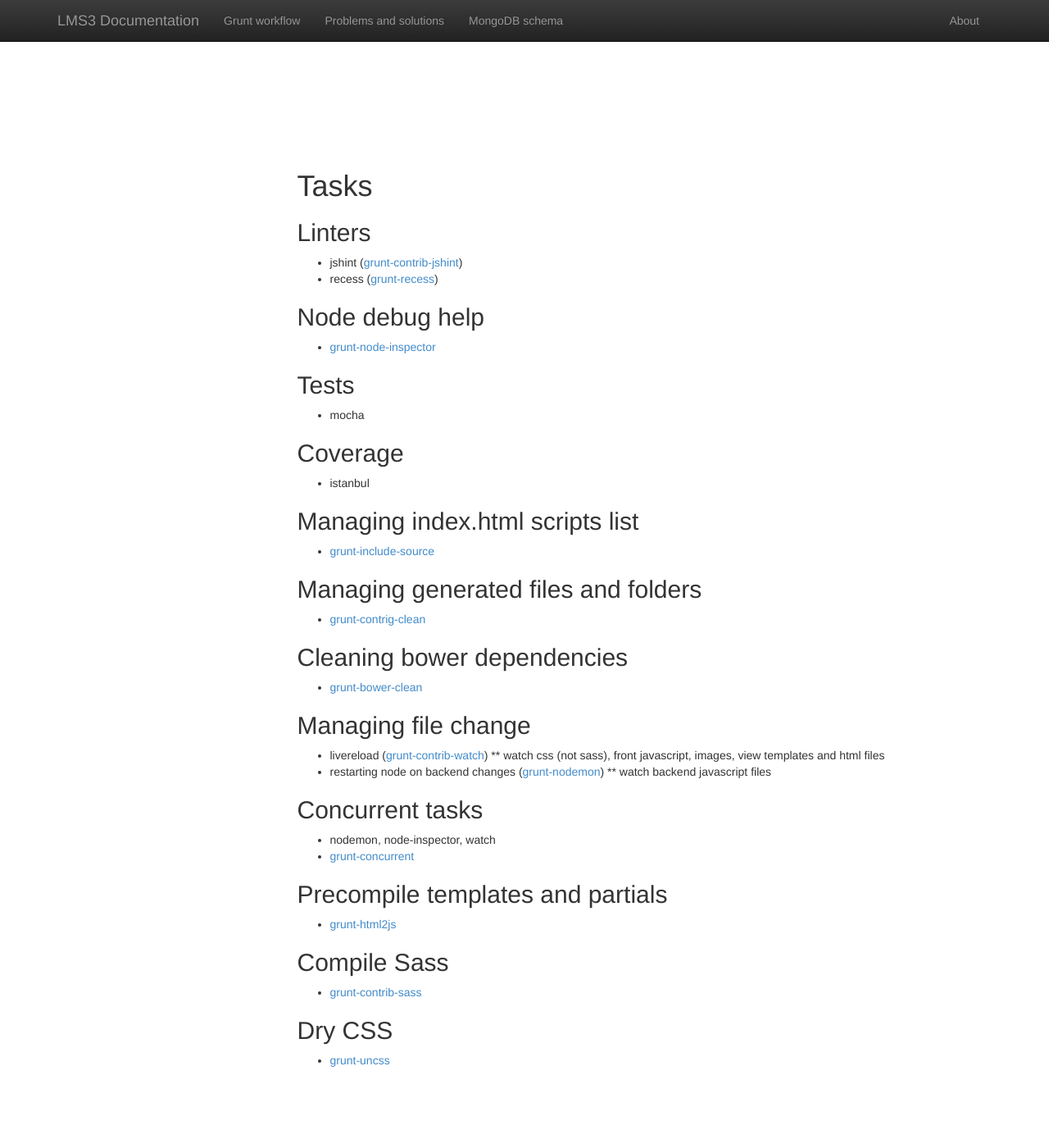
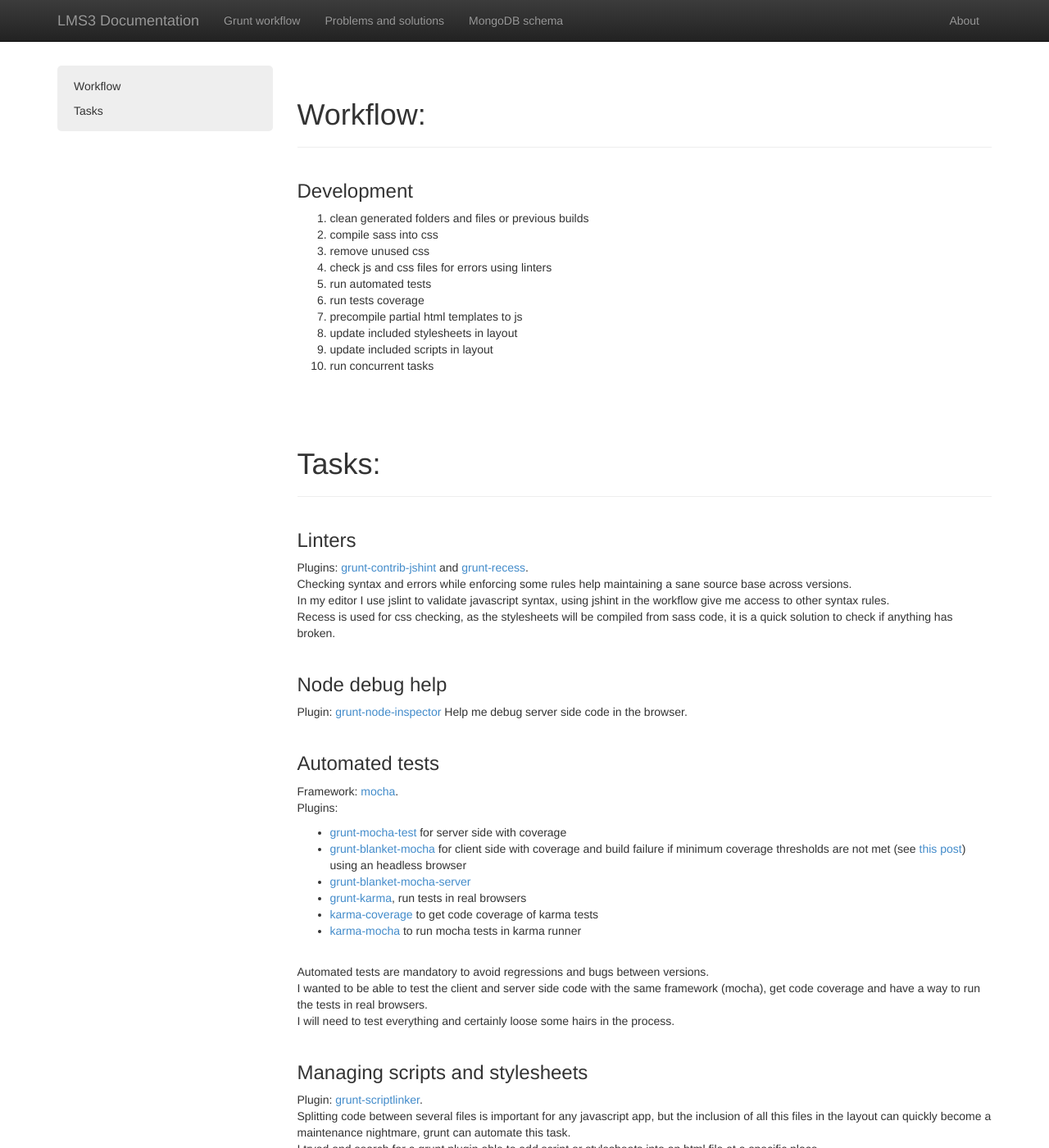
Before and after one commit to gmoulin/lms3, a Jekyll site: the page built from grunt-workflow.html, in a window 1280 px wide and 1400 px high. Shown: the whole window at 82% size. Built offline with Jekyll 4.4.1, drawn with Linux system fonts in a browser that asks for light colours; nearby versions of some CDN libraries; some of the changed text lies outside the part shown.

Commit message:
more tweaks, grunt workflow cleaned and improved

```diff
--- a/_includes/nav.html
+++ b/_includes/nav.html
@@ -12,7 +12,7 @@
 		<nav class="collapse navbar-collapse" role="navigation">
 			<ul class="nav navbar-nav">
 				<li{% if page.slug == "grunt-worflow" %} class="active"{% endif %}>
-					<a href="{{ site.baseurl }}grunt-worflow.html">Grunt workflow</a>
+					<a href="{{ site.baseurl }}grunt-workflow.html">Grunt workflow</a>
 				</li>
 				<li{% if page.slug == "problems-and-solutions" %} class="active"{% endif %}>
 					<a href="{{ site.baseurl }}problems-and-solutions.html">Problems and solutions</a>
--- a/_layouts/default.html
+++ b/_layouts/default.html
@@ -77,38 +76,26 @@
 					$navSidebar.find('.nav-sidenav').html( sidenav );
 				}
 
-				//second manage the navbar + scrollspy gaps
-				var fixNav = function(){
-					var value = parseInt($navbar.outerHeight(true), 10) + 10,
-						style = document.createElement('style'),
-						css = 'body { padding-top: '+ value +'px; } h1[id], h3[id] { padding-top: '+ value +'px; margin-top: '+ (Math.floor(value / 2) + 5) +'px; }';
+				//refresh the offset gap for scrollspy
+				$body.scrollspy({
+					target: '.nav-sidebar',
+					offset: 100
+				});
 
-					style.type = 'text/css';
-					if( style.styleSheet ){
-						style.styleSheet.cssText = css;
-					} else {
-						style.appendChild( document.createTextNode(css) );
-					}
+				//smooth scroll on sidebar anchor click
+				$navSidebar
+					.on('click', '.nav-sidenav a', function(e){
+						e.preventDefault();
 
-					$head[0].appendChild( style );
+						var hash = this.hash;
 
-					//remove previous generated styles
-					$head.find('style').filter(':not(:last-child)').remove();
-
-					//refresh the offset value for scrollspy
-					$body.scrollspy({
-						target: '.nav-sidebar',
-						offset: value
-					});
-				};
-
-				$(window)
-					.on('load', function(){
-						fixNav();
+						$('html, body').animate({
+							scrollTop: $(this.hash).offset().top - 85 //manage the top fixed navbar height
+						}, 300, function(){
+							window.location.hash = hash;
+						});
 					})
-					.resize(function(){
-						fixNav();
-					});
+				;
 			});
 		</script>
 	</body>
--- a/assets/css/styles.css
+++ b/assets/css/styles.css
@@ -1,36 +1,109 @@
-.nav-sidenav .active > a {
-	font-weight: bold;
+body {
+  position: relative; /* For scrollyspy */
+  padding-top: 50px; /* Account for fixed navbar */
 }
 
-.nav-sidenav .nav {
-	margin-left: 10px;
-}
-
-.nav-sidenav .nav li {
-	font-size: 12px;
-}
-
-.doc-section {
+/* Space things out */
+.doc-section + .doc-section {
 	padding-top: 40px;
-}
-
-h1[id],
-h3[id] {
-	padding-top: 80px;
-	margin-top: -45px;
-}
-
-.nav-sidenav {
-	background-color: #eee;
-}
-
-.nav-sidenav .active > ul {
-	display: block;
-}
-.nav-sidenav .nav {
-	display: none;
-	margin-bottom: 8px;
 }
 
 /* pygments and bootstrap fix */
 code { background: transparent; }
+
+.intro {
+	padding-top: 30px;
+}
+
+h3[id] {
+	margin-top: 40px;
+}
+
+/**
+ * Side navigation
+ *
+ * Scrollspy and affixed enhanced navigation
+ */
+
+/* By default it's not affixed in mobile views, so undo that */
+.nav-sidebar.affix {
+	position: static;
+}
+
+/* First level of nav */
+.nav-sidenav {
+	margin-top: 30px;
+	margin-bottom: 30px;
+	padding-top: 10px;
+	padding-bottom: 10px;
+	background-color: #eee;
+	border-radius: 5px;
+}
+
+/* All levels of nav */
+.nav-sidenav li > a {
+	display: block;
+	color: #333;
+	padding: 5px 20px;
+}
+
+.nav-sidenav li > a:hover,
+.nav-sidenav li > a:focus {
+	text-decoration: none;
+	background-color: #ccc;
+	border-right: 1px solid #aaa;
+}
+
+.nav-sidenav .active > a,
+.nav-sidenav .active:hover > a,
+.nav-sidenav .active:focus > a {
+	font-weight: bold;
+	color: #222;
+	background-color: transparent;
+	border-right: 1px solid #aaa;
+}
+
+/* Nav: second level (shown on .active) */
+.nav-sidenav .nav {
+	display: none; /* Hide by default, but at >768px, show it */
+	margin-bottom: 8px;
+}
+
+.nav-sidenav .nav > li > a {
+	padding-top: 3px;
+	padding-bottom: 3px;
+	padding-left: 30px;
+	font-size: 90%;
+}
+
+/* Show and affix the side nav when space allows it */
+@media (min-width: 992px) {
+	.nav-sidenav .active ul {
+		display: block;
+	}
+	/* Widen the fixed sidebar */
+	.nav-sidebar.affix,
+	.nav-sidebar.affix-bottom {
+		width: 213px;
+	}
+	.nav-sidebar.affix {
+		position: fixed; /* Undo the static from mobile first approach */
+		top: 80px;
+	}
+	.nav-sidebar.affix-bottom {
+		position: absolute; /* Undo the static from mobile first approach */
+	}
+	.nav-sidebar.affix-bottom .nav-sidenav,
+	.nav-sidebar.affix .nav-sidenav {
+		margin-top: 0;
+		margin-bottom: 0;
+	}
+}
+
+@media (min-width: 1200px) {
+	/* Widen the fixed sidebar again */
+	.nav-sidebar.affix-bottom,
+	.nav-sidebar.affix {
+		width: 263px;
+	}
+}
--- /dev/null
+++ b/grunt-workflow.html
@@ -0,0 +1,147 @@
+---
+layout: default
+title: Grunt workflow
+---
+<div class="intro">
+	<p>
+
+	</p>
+</div>
+
+<!-- Workflow -->
+<div class="doc-section">
+	<div class="page-header">
+		<h1 id="workflow">Workflow:</h1>
+	</div>
+
+	<h3 id="development">Development</h3>
+	<p>
+		<ol>
+			<li>clean generated folders and files or previous builds</li>
+			<li>compile sass into css</li>
+			<li>remove unused css</li>
+			<li>check js and css files for errors using linters</li>
+			<li>run automated tests</li>
+			<li>run tests coverage</li>
+			<li>precompile partial html templates to js</li>
+			<li>update included stylesheets in layout</li>
+			<li>update included scripts in layout</li>
+			<li>run concurrent tasks</li>
+		</ol>
+	</p>
+</div>
+<!--/Workflow -->
+
+<!-- Tasks -->
+<div class="doc-section">
+	<div class="page-header">
+		<h1 id="tasks">Tasks:</h1>
+	</div>
+
+	<h3 id="linters">Linters</h3>
+	<p>
+		Plugins: <a href="https://github.com/gruntjs/grunt-contrib-jshint" target="_blank">grunt-contrib-jshint</a> and <a href="https://github.com/sindresorhus/grunt-recess" target="_blank">grunt-recess</a>.<br />
+		Checking syntax and errors while enforcing some rules help maintaining a sane source base across versions.<br />
+		In my editor I use jslint to validate javascript syntax, using jshint in the workflow give me access to other syntax rules.<br />
+		Recess is used for css checking, as the stylesheets will be compiled from sass code, it is a quick solution to check if anything has broken.<br />
+	</p>
+
+	<h3 id="node-debug-help">Node debug help</h3>
+	<p>
+		Plugin: <a href="https://github.com/ChrisWren/grunt-node-inspector" target="_blank">grunt-node-inspector</a>
+		Help me debug server side code in the browser.<br />
+	</p>
+
+	<h3 id="automated-tests">Automated tests</h3>
+	<p>
+		Framework: <a href="http://visionmedia.github.io/mocha/" target="_blank">mocha</a>.<br />
+		Plugins: <br />
+		<ul>
+			<li><a href="https://github.com/pghalliday/grunt-mocha-test" target="_blank">grunt-mocha-test</a> for server side with coverage</li>
+			<li><a href="https://github.com/ModelN/grunt-blanket-mocha" target="_blank">grunt-blanket-mocha</a> for client side with coverage and build failure if minimum coverage thresholds are not met (see <a href="http://geekdave.com/2013/08/02/automated-code-coverage-enforcement-for-mocha-using-grunt-and-blanket/" target="_blank">this post</a>) using an headless browser</li>
+			<li><a href="https://github.com/stu-salsbury/grunt-blanket-mocha-server" target="_blank">grunt-blanket-mocha-server</a></li>
+			<li><a href="https://github.com/karma-runner/grunt-karma" target="_blank">grunt-karma</a>, run tests in real browsers</li>
+			<li><a href="https://github.com/karma-runner/karma-coverage" target="_blank">karma-coverage</a> to get code coverage of karma tests</li>
+			<li><a href="https://github.com/karma-runner/karma-mocha" target="_blank">karma-mocha</a> to run mocha tests in karma runner</li>
+		</ul>
+		<br />
+		Automated tests are mandatory to avoid regressions and bugs between versions.<br />
+		I wanted to be able to test the client and server side code with the same framework (mocha), get code coverage and have a way to run the tests in real browsers.<br />
+		I will need to test everything and certainly loose some hairs in the process.
+	</p>
+
+	<h3 id="managing-scripts-and-stylesheets">Managing scripts and stylesheets</h3>
+	<p>
+		Plugin: <a href="https://github.com/scott-laursen/grunt-scriptlinker" target="_blank">grunt-scriptlinker</a>.<br />
+		Splitting code between several files is important for any javascript app, but the inclusion of all this files in the layout can quickly become a maintenance nightmare, grunt can automate this task.<br />
+		I tryed and search for a grunt plugin able to add script or stylesheets into an html file at a specific place.<br />
+		Also I needed it to be compatible with a grunt minification plugin.<br />
+		Order can be managed in the grunt task.<br />
+		This plugin keep all the configuration in the grunt file, making it easier to maintain.<br />
+	</p>
+
+	<h3 id="update-html-with-minified-files">Update html with minified files</h3>
+	<p>
+		Plugin: <a href="https://github.com/yeoman/grunt-usemin" target="_blank">grunt-usemin</a>.<br />
+		For quality and production environments I wanted to simply update the scripts and stylesheets references with concatened and minified one.<br />
+		Generaly you have to already get the scripts and stylesheets references in the html for usemin to work, but since I am using <a href="https://github.com/scott-laursen/grunt-scriptlinker" target="_blank">grunt-scriptlinker</a> the references will be added automaticaly.<br />
+		For this trick to work grunt-scriptlinker must run before useminPrepare, also in the html, usemin comments must surround scriptlinker ones.<br />
+		{% highlight html %}
+<!-- build:js js/app.js -->
+<!--SCRIPTS-->
+<!-- references generated by scriptlinker -->
+&lt;script src="js/app.js"&gt;&lt;/script&gt;
+&lt;script src="js/controllers/xyz-controller.js"&gt;&lt;/script&gt;
+&lt;script src="js/models/xyz-model.js"&gt;&lt;/script&gt;
+&lt;script src="js/views/xyz-view.js"&gt;&lt;/script&gt;
+<!--SCRIPTS END-->
+<!-- endbuild -->
+		{% endhighlight %}
+	</p>
+
+	<h3 id="managing-generated-files-and-folders">Managing generated files and folders</h3>
+	<p>
+		Plugin: <a href="https://github.com/gruntjs/grunt-contrib-clean" target="_blank">grunt-contrig-clean</a>
+		Simple cleaning task to always get an up to date build.<br />
+	</p>
+
+	<h3 id="cleaning-bower-dependencies">Cleaning bower dependencies</h3>
+	<p>
+		Plugin: <a href="https://github.com/KidkArolis/grunt-bower-clean" target="_blank">grunt-bower-clean</a>.<br />
+		Simply remove unused files from bower components.<br />
+	</p>
+
+	<h3 id="managing-file-change">Managing file change</h3>
+	<p>
+		Plugins: <a href="https://github.com/gruntjs/grunt-contrib-watch" target="_blank">grunt-contrib-watch</a> and <a href="https://github.com/ChrisWren/grunt-nodemon" target="_blank">grunt-nodemon</a>.<br />
+		Use "livereload" feature by watching css (not sass), front javascript, images, view templates and html files, linked with browser plugin to fire page refresh.<br />
+		Also restart node server on backend javascript files modification.<br />
+		The sass files are watched for auto compilation but the "livereload" will occurs only on css files.
+	</p>
+
+	<h3 id="concurrent-tasks">Concurrent tasks</h3>
+	<p>
+		Plugin: <a href="https://github.com/sindresorhus/grunt-concurrent" target="_blank">grunt-concurrent</a>.<br />
+		Run the "livereload" tasks concurrently (nodemon, node-inspector and watch).
+	</p>
+
+	<h3 id="precompile-templates-and-partials">Precompile templates and partials</h3>
+	<p>
+		Plugin: <a href="https://github.com/karlgoldstein/grunt-html2js" target="_blank">grunt-html2js</a>.<br />
+		Since I want an offline first approach angular must have all the templates ready for use.
+	</p>
+
+	<h3 id="compile-sass">Compile Sass</h3>
+	<p>
+		Plugin: <a href="https://github.com/gruntjs/grunt-contrib-sass" target="_blank">grunt-contrib-sass</a>.<br />
+		Compile the sass files into css one, also generating the sourcemap for Chrome inspector direct modification of sass file (usefull when tweaking UI).<br />
+		Use a "watch" task for automated compilation on changes.
+	</p>
+
+	<h3 id="compile-sass">Dry CSS</h3>
+	<p>
+		Plugin: <a href="https://github.com/addyosmani/grunt-uncss" target="_blank">grunt-uncss</a>.<br />
+		Remove unused stylesheets rules, for example taking a multi-page project using Bootstrap with >120KB of CSS down to 11KB.<br />
+	</p>
+</div>
+<!--/Tasks -->
--- a/grunt-workflow.md
+++ /dev/null
@@ -1,60 +0,0 @@
----
-layout: default
-title: Grunt workflow
----
-
-# Tasks
-
-## Linters
-* jshint ([grunt-contrib-jshint](https://github.com/gruntjs/grunt-contrib-jshint))
-* recess ([grunt-recess](https://github.com/sindresorhus/grunt-recess))
-
-## Node debug help
-* [grunt-node-inspector](https://github.com/ChrisWren/grunt-node-inspector)
-
-## Tests
-* mocha
-
-## Coverage
-* istanbul
-
-## Managing index.html scripts list
-* [grunt-include-source](https://github.com/jwvdiermen/grunt-include-source)
-
-## Managing generated files and folders
-* [grunt-contrig-clean](https://github.com/gruntjs/grunt-contrib-clean)
-
-## Cleaning bower dependencies
-* [grunt-bower-clean](https://github.com/KidkArolis/grunt-bower-clean)
-
-## Managing file change
-* livereload ([grunt-contrib-watch](https://github.com/gruntjs/grunt-contrib-watch))
-** watch css (not sass), front javascript, images, view templates and html files
-* restarting node on backend changes ([grunt-nodemon](https://github.com/ChrisWren/grunt-nodemon))
-** watch backend javascript files
-
-## Concurrent tasks
-* nodemon, node-inspector, watch
-* [grunt-concurrent](https://github.com/sindresorhus/grunt-concurrent)
-
-## Precompile templates and partials
-* [grunt-html2js](https://github.com/karlgoldstein/grunt-html2js)
-
-## Compile Sass
-* [grunt-contrib-sass](https://github.com/gruntjs/grunt-contrib-sass)
-
-## Dry CSS
-* [grunt-uncss](https://github.com/addyosmani/grunt-uncss)
-
-# Workflow
-
-## Development
-* clean
-* sass
-* linting
-* dry css
-* automated tests
-* tests coverage
-* html2js
-* includeSource
-* concurrent
```
Also changed, not shown: other parts of _layouts/default.html (+0 -1 lines), index.html (+2 -51 lines), problems-and-solutions.html (+11 -77 lines).
